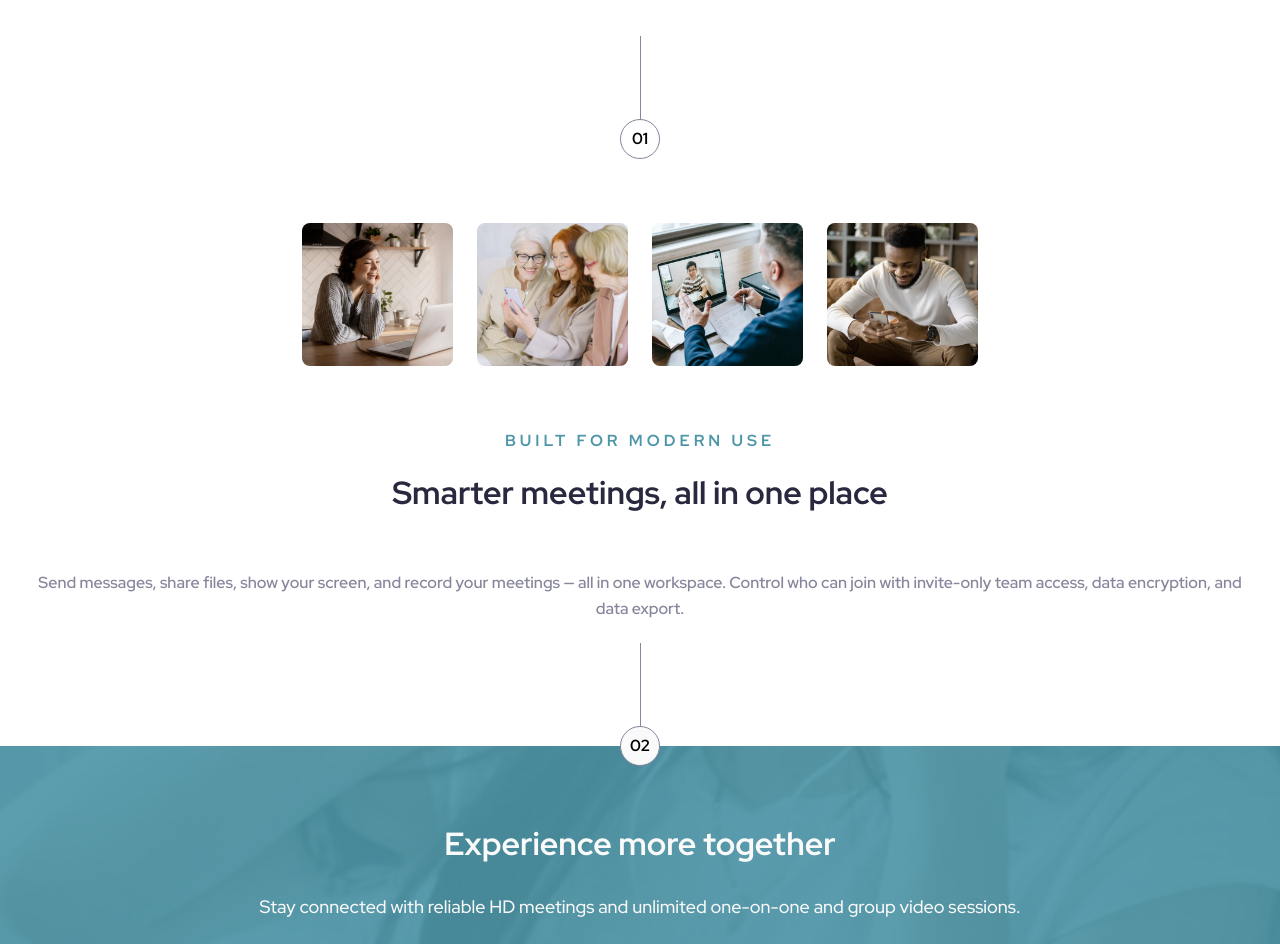
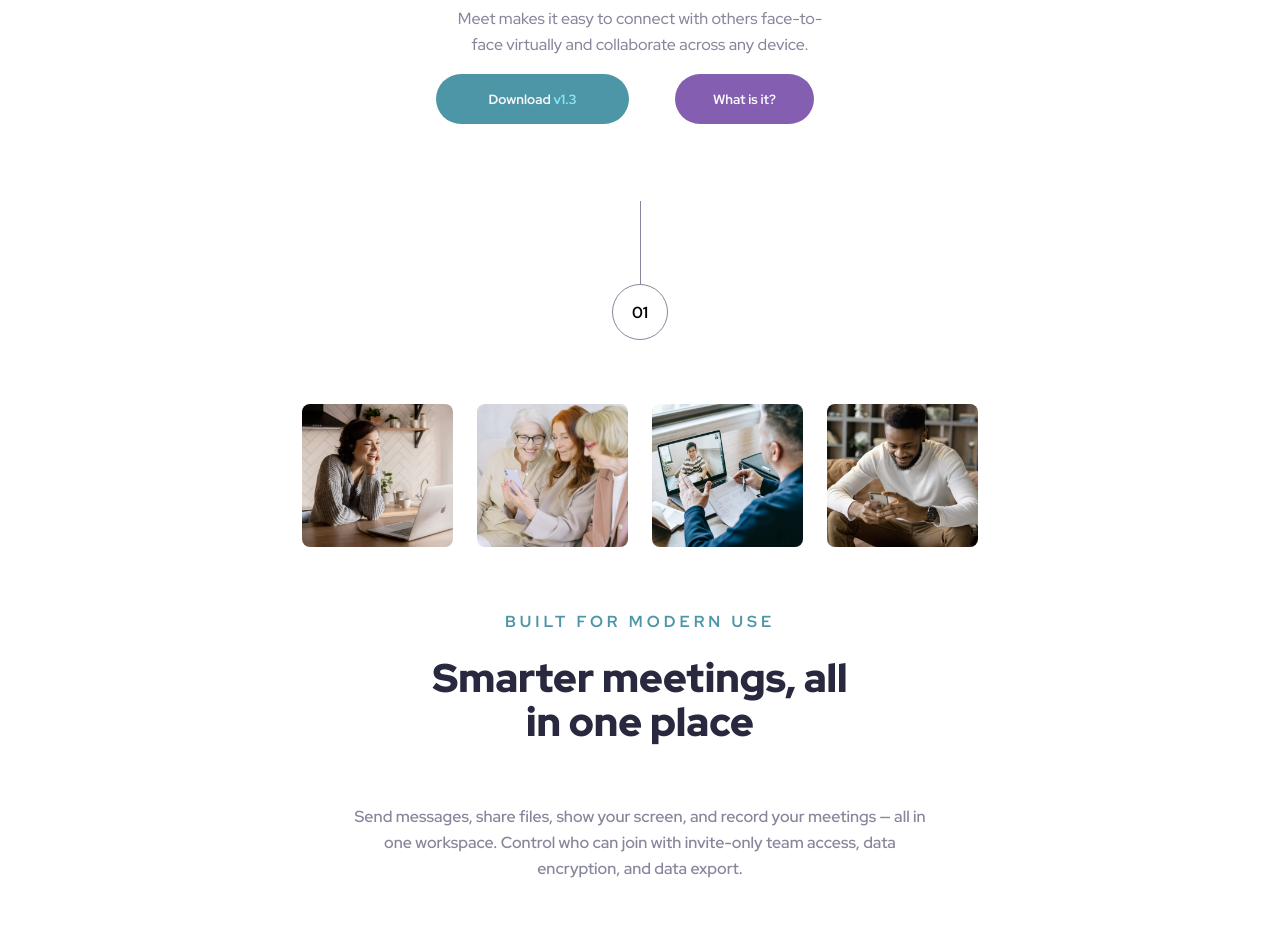
Before and after one commit to BarrosLucasJavier/meet-landing-page, a plain HTML site: page index.html in a window 1280 px wide. Shown: the part 488-1432 px from the top of the page. Drawn offline with Linux system fonts and the light colour scheme.

Commit message:
version tablet done

```diff
--- a/index.html
+++ b/index.html
@@ -17,8 +17,10 @@
         <div class="introTitles">
           <h1>Group Chat for Everyone</h1>
           <p>Meet makes it easy to connect with others face-to-face virtually and collaborate across any device.</p>
-          <button class="button greenButton">Download <span>v1.3</span></button>
-          <button class="button whatButton">What is it?</button>
+          <div class="butttonsContainer">
+            <button class="button greenButton">Download <span>v1.3</span></button>
+            <button class="button whatButton">What is it?</button>
+          </div>
         </div>
       </div>
     </header>
--- a/style.css
+++ b/style.css
@@ -10,19 +10,14 @@
     --lightPurple: hsl(268,100%,86%);
     --white: hsl(0,0%,98%);
 }
-
 /* ----- RESET ----- */
-
 *{
     margin: 0;
     padding: 0;
     box-sizing: border-box;
     font-family: var(--fontFamily);
 }
-
-
 /* LOGO */
-
 .logo{
     margin: 20px 0;
     filter: drop-shadow(0 5px 3px rgba(0, 0, 0, 0.3));
@@ -42,7 +37,6 @@ header{
     display: block;
     width: 414px;
     max-width: none;
-    margin: auto;
     position: relative;
     left: 50%;
     transform: translateX(-50%);
@@ -67,6 +61,10 @@ header{
     font-weight: 500;
     color: var(--grey);
 }
+.butttonsContainer {
+    display: flex;
+    flex-direction: column;
+}
 .button.greenButton{
     background-color: var(--skyBlue) ;
 }
@@ -76,7 +74,6 @@ header{
 .button.whatButton{
     margin-bottom: 4rem;
 }
-
 /* Number */
 .numberContainer{
     border: 1px solid var(--grey);
@@ -108,9 +105,7 @@ header{
     max-width: 151px;
     border-radius: 8px;
 }
-
 /* BUILT */
-
 .builtContainer{
     text-align: center;
     margin: 4rem 0;
@@ -183,8 +178,7 @@ footer::after{
     font-size: 18px;
     line-height: 26px;
 }
-
-/*  */
+/* Default Buttons  */
 .button{
     max-width: 193px;
     margin:0.5rem auto;
@@ -198,3 +192,79 @@ footer::after{
 .button>span{
     color: var(--lightPurple);
 }
+
+/* ----- MEDIA QUERIES ----- */
+
+@media screen and (min-width:601px) and (max-width:1440px) {
+    /* Header */
+    .introContainer>img{
+        width: 807px;
+    }
+    .introTitles{
+        max-width: 440px;
+        margin: auto;
+    }
+    .introTitles h1{
+        font-size: 48px;
+        line-height: 48px;
+        max-width: 339px;
+        margin: auto;
+    }
+    .butttonsContainer {
+        flex-direction: row;
+        justify-content: center;
+        align-items: center;
+        gap: 1rem;
+        margin-bottom: 5rem;
+    }
+    .button.greenButton{
+        margin: 0;
+        width: 193px;
+    }
+    .button{
+        margin:auto;
+        width: 193px;
+    }
+    .button.whatButton{
+        margin-bottom:0;
+        width: 139px;
+    }
+    /* Number */
+    .numberContainer{
+        width: 56px;
+        height: 56px;
+    }
+    .numberContainer.numberTwo{
+        top: -28px;
+    }
+    /* BUILT */
+    .builtContainer{
+        margin: 4rem auto;
+        max-width: 573px;
+    }
+    .builtContainer h2{
+        font-size: 40px;
+        line-height: 44px;
+        font-weight: 900;
+        padding: 0  4.5rem;
+        margin-bottom: 2rem;
+        color: var(--black);
+    }
+    .builtContainer p{
+        padding: 1.7rem 0 6rem 0;
+    }
+    /* Footer */
+    footer{
+        background-image: url("./assets/tablet/image-footer.jpg");
+    }
+    .footerInfoContainer h2{
+        font-size: 40px;
+        line-height: 44px;
+        max-width: 457px;
+        margin: auto;
+    }
+    .footerInfoContainer p{
+        max-width: 573px;
+        margin: auto;
+    }
+}
```
